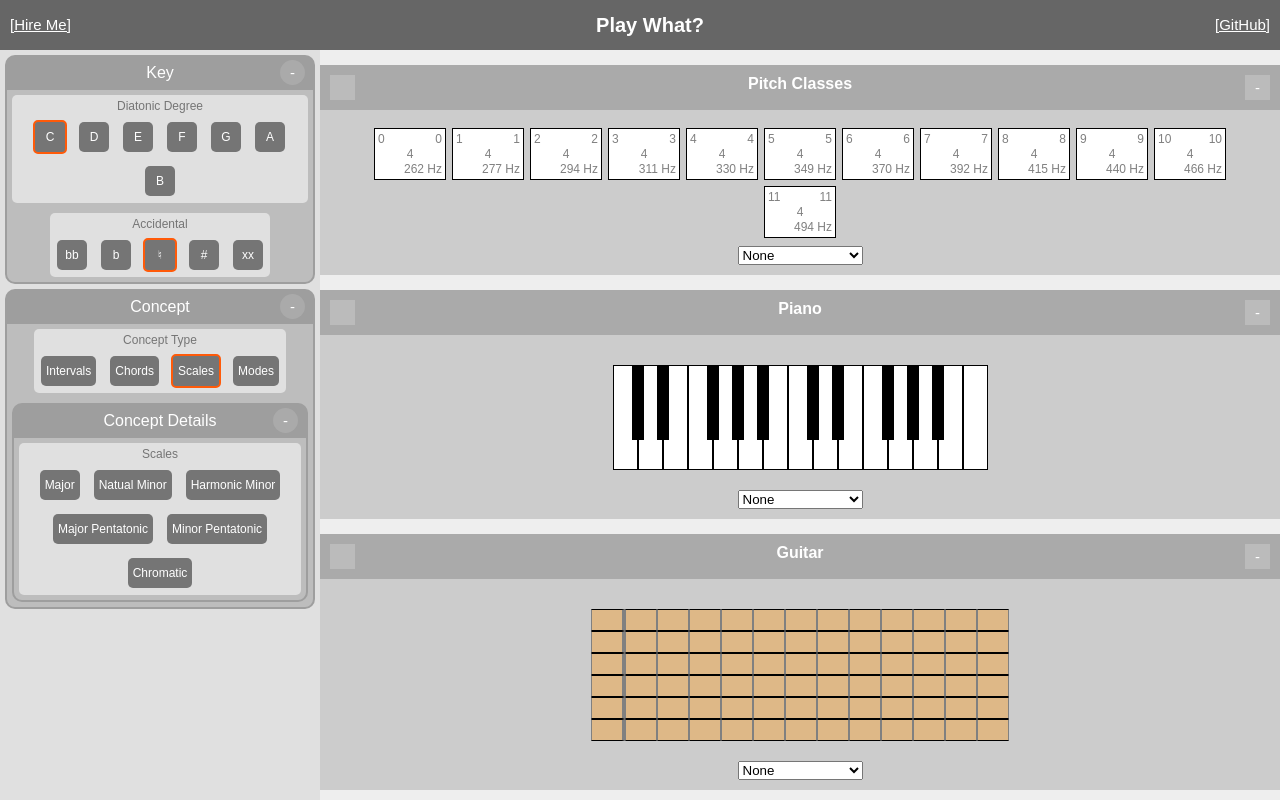
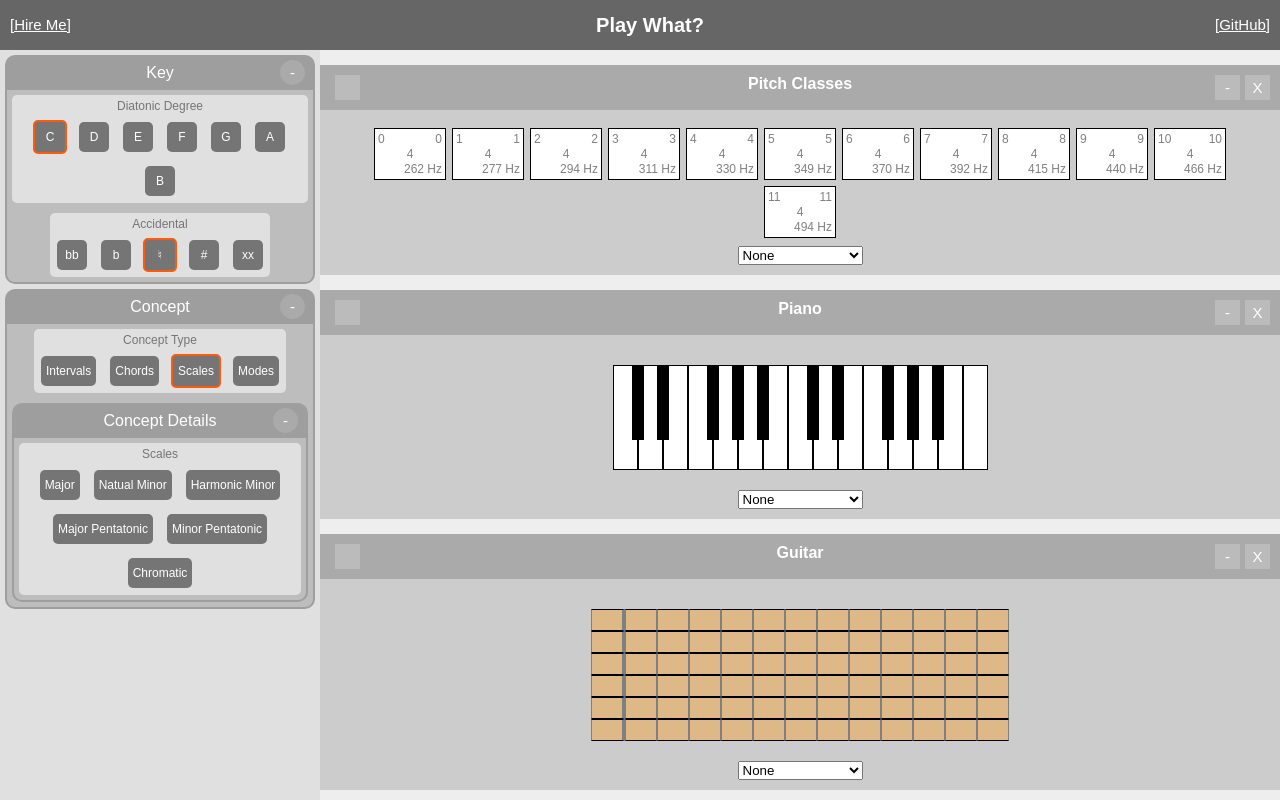
Before and after one commit to dan9418/play-what-beta, a React app: page / in a window 1280 px wide. Built offline with nearby package versions, Linux system fonts and the light colour scheme.

Commit message:
add delete support

```diff
--- a/src/ViewManager/ViewManager.css
+++ b/src/ViewManager/ViewManager.css
@@ -21,11 +21,15 @@
     padding: 10px;
 }
 
+.view-driver-header .right {
+    top: 10px;
+}
+
 .view-driver-header .corner-button {
     background-color: #BBB;
     color: white;
-    position: absolute;
-    top: 10px;
+    display: inline-block;
+    margin-left: 5px;
 }
 
 .view-driver-header .corner-button:hover {
--- a/src/ViewManager/ViewManager.tsx
+++ b/src/ViewManager/ViewManager.tsx
@@ -73,7 +73,10 @@ export class ViewManager extends React.Component<any, any> {
                         <div className='view-driver-header'>
                             <div className='corner-button left'></div>
                             <div className='center'>{this.props.name}</div>
-                            <div className='corner-button right' onClick={this.toggle}>{this.getSymbol()}</div>
+                            <div className='right'>
+                                <div className='corner-button' onClick={this.toggle}>{this.getSymbol()}</div>
+                                <div className='corner-button' onClick={this.props.removeViewDriver}>X</div>
+                            </div>
                         </div>
                         <div className='view-driver-body-wrapper'>
                             {this.state.open && <div className='view-driver-body'>
@@ -95,12 +98,20 @@ export class ViewManager extends React.Component<any, any> {
         });
     }
 
+    removeViewDriver = (index) => {
+        this.setState((state) => {
+            return {
+                viewDrivers: [...state.viewDrivers.slice(0, index), ...state.viewDrivers.slice(index + 1)]
+            };
+        });
+    }
+
     getViewDrivers = () => {
         let viewDrivers = [<ViewDriverSelector insertViewDriver={(newDef) => this.insertViewDriver(0, newDef)} key={'vds-0'} />];
         for(let i = 0; i < this.state.viewDrivers.length; i++) {
             let def = this.state.viewDrivers[i];
             let ViewDriver = this.getViewDriver(def.class);
-            viewDrivers.push(<ViewDriver key={i} functionalNotes={this.props.notes} name={def.name} length={25} {...this.props}/>);
+            viewDrivers.push(<ViewDriver key={i} removeViewDriver={() => this.removeViewDriver(i)} functionalNotes={this.props.notes} name={def.name} length={25} {...this.props}/>);
             viewDrivers.push(<ViewDriverSelector insertViewDriver={(newDef) => this.insertViewDriver(i+1, newDef)} key={'vds-' + i+1} />);
         }
         return viewDrivers;
```
Also changed, not shown: 1 other file (tests, documents, lock files or other folders).
